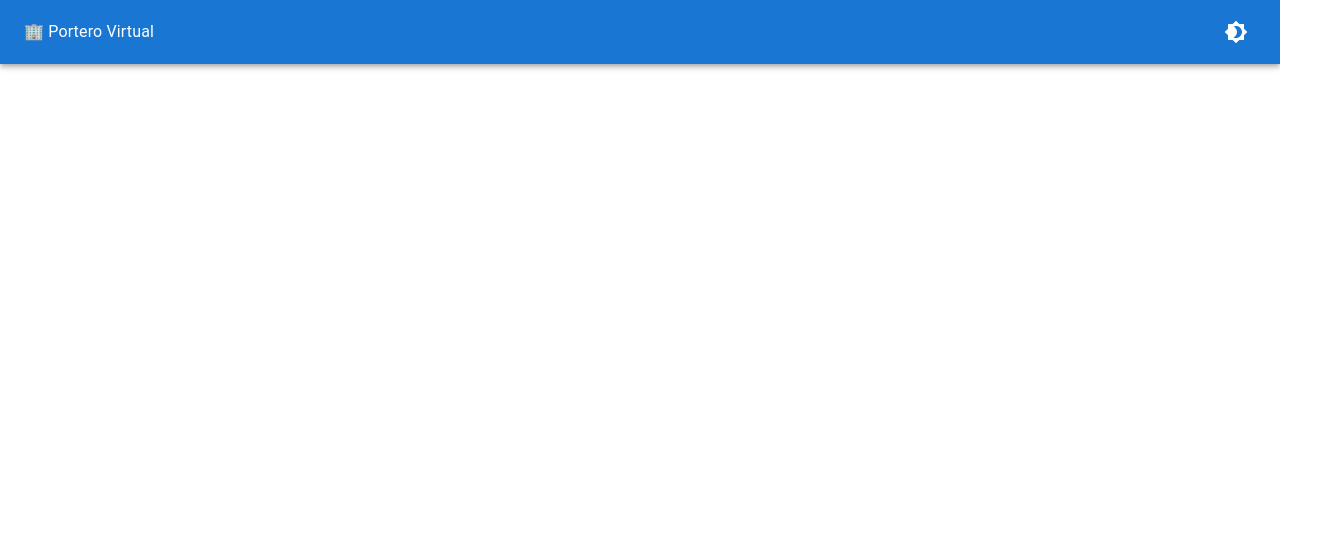
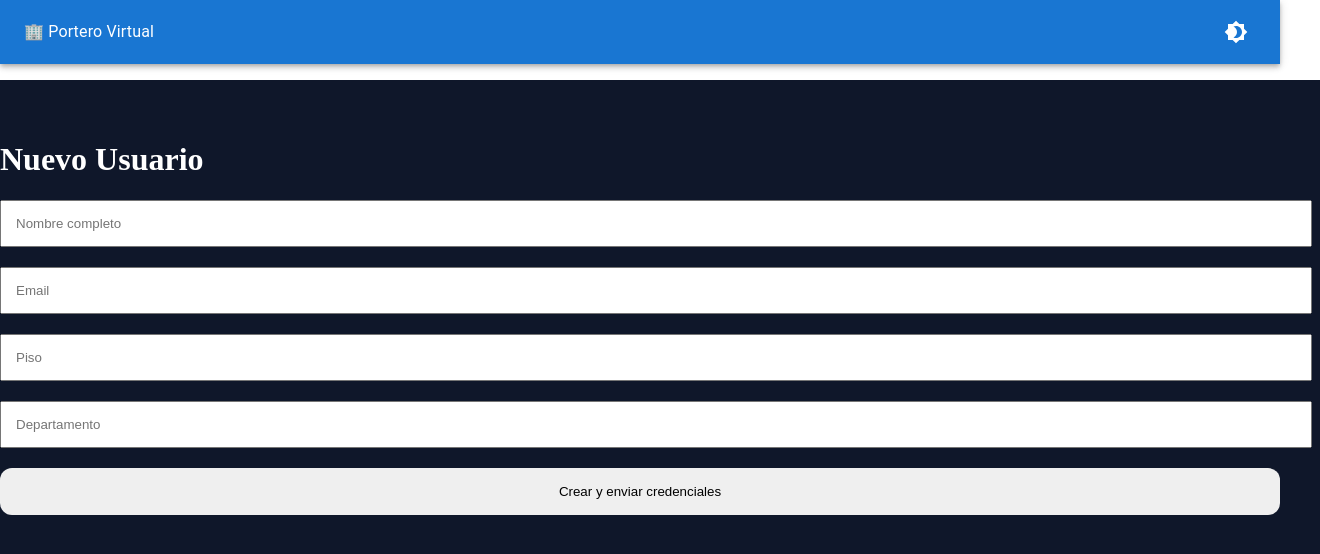
Before and after one commit to PP2-Los-Sin-Grupo/qr-timbre-app, a React (Vite) app in the folder apps/web/: page /crear-usuario in a window 1280 px wide. Before the commit this address had no page. Shown: the top 554 px of the page, 1320 px wide, since content can reach past the window. Built offline with nearby package versions, Linux system fonts and the light colour scheme.

Commit message:
terminado lo principal del panel-admin

```diff
--- a/apps/web/src/App.tsx
+++ b/apps/web/src/App.tsx
@@ -8,6 +8,10 @@ import { ThemeProvider } from "@mui/material/styles";
 import Brightness4Icon from "@mui/icons-material/Brightness4";
 import Brightness7Icon from "@mui/icons-material/Brightness7";
 import { createAppTheme } from './theme/appTheme';
+import DashboardPage from './panel_admin/dashboard/DashboardPage';
+import GestionUsuarioPage from './panel_admin/gestion_usuario/GestionUsuarioPage';
+import CrearUsuarioPage from './panel_admin/crear_usuario/CrearUsuarioPage';
+import { ProveedorUsuarios } from './panel_admin/contexto/UsuariosContexto';
 
 export const App = () => {
   const [darkMode, setDarkMode] = useState<boolean>(
@@ -48,15 +52,21 @@ export const App = () => {
           </Toolbar>
         </AppBar>
 
+
+
         <BrowserRouter>
+        <ProveedorUsuarios>
           <Routes>
+
             <Route path="/" element={<Inicio />} />
             <Route path="/Inicio" element={<Inicio />} />
-            <Route
-              path="/FormNotificacion"
-              element={<FormNotificacion />}
-            />
+            <Route path="/FormNotificacion" element={<FormNotificacion />} />
+
+            <Route path="/dashboard" element={<DashboardPage />} />
+            <Route path="/gestion-usuarios" element={<GestionUsuarioPage />} />
+            <Route path="/crear-usuario" element={<CrearUsuarioPage />} />
           </Routes>
+          </ProveedorUsuarios>
         </BrowserRouter>
       </Stack>
     </ThemeProvider>
--- /dev/null
+++ b/apps/web/src/panel_admin/contexto/UsuariosContexto.tsx
@@ -0,0 +1,51 @@
+import { createContext, useContext, useState } from "react";
+import type { ReactNode } from "react";
+
+
+export interface Usuario {
+  id: number;
+  nombreCompleto: string;
+  email: string;
+  piso: string;
+  departamento: string;
+}
+
+interface ContextoUsuariosType {
+  usuarios: Usuario[];
+  agregarUsuario: (usuario: Usuario) => void;
+}
+
+const ContextoUsuarios = createContext<ContextoUsuariosType | null>(null);
+
+export const ProveedorUsuarios = ({
+  children,
+}: {
+  children: ReactNode;
+}) => {
+  const [usuarios, setUsuarios] = useState<Usuario[]>([]);
+
+  const agregarUsuario = (usuario: Usuario) => {
+    setUsuarios((anterior) => [...anterior, usuario]);
+  };
+
+  return (
+    <ContextoUsuarios.Provider
+      value={{
+        usuarios,
+        agregarUsuario,
+      }}
+    >
+      {children}
+    </ContextoUsuarios.Provider>
+  );
+};
+
+export const useUsuarios = () => {
+  const contexto = useContext(ContextoUsuarios);
+
+  if (!contexto) {
+    throw new Error("useUsuarios debe estar dentro del proveedor");
+  }
+
+  return contexto;
+};
--- /dev/null
+++ b/apps/web/src/panel_admin/crear_usuario/CrearUsuarioPage.tsx
@@ -0,0 +1,89 @@
+import "./styles.css";
+
+import { useState } from "react";
+import { useNavigate } from "react-router-dom";
+
+import { useUsuarios } from "../contexto/UsuariosContexto";
+
+export default function CrearUsuarioPage() {
+  const navigate = useNavigate();
+
+  const { agregarUsuario } = useUsuarios();
+
+  const [nombreCompleto, setNombreCompleto] =
+    useState("");
+
+  const [email, setEmail] =
+    useState("");
+
+  const [piso, setPiso] =
+    useState("");
+
+  const [departamento, setDepartamento] =
+    useState("");
+
+  const crearUsuario = () => {
+    if (
+      !nombreCompleto ||
+      !email ||
+      !piso ||
+      !departamento
+    ) {
+      return;
+    }
+
+    agregarUsuario({
+      id: Date.now(),
+      nombreCompleto,
+      email,
+      piso,
+      departamento,
+    });
+
+    navigate("/gestion-usuarios");
+  };
+
+  return (
+    <div className="contenedor-crear">
+
+      <h1>Nuevo Usuario</h1>
+
+      <input
+        placeholder="Nombre completo"
+        value={nombreCompleto}
+        onChange={(e) =>
+          setNombreCompleto(e.target.value)
+        }
+      />
+
+      <input
+        placeholder="Email"
+        value={email}
+        onChange={(e) =>
+          setEmail(e.target.value)
+        }
+      />
+
+      <input
+        placeholder="Piso"
+        value={piso}
+        onChange={(e) =>
+          setPiso(e.target.value)
+        }
+      />
+
+      <input
+        placeholder="Departamento"
+        value={departamento}
+        onChange={(e) =>
+          setDepartamento(e.target.value)
+        }
+      />
+
+      <button onClick={crearUsuario}>
+        Crear y enviar credenciales
+      </button>
+
+    </div>
+  );
+}
--- /dev/null
+++ b/apps/web/src/panel_admin/crear_usuario/styles.css
@@ -0,0 +1,23 @@
+.contenedor-crear {
+    width: 100vw;
+    height:100vh;
+  background: #0f172a;
+  min-height: 100vh;
+  color: white;
+  padding: 40px;
+}
+
+.contenedor-crear input {
+  width: 100%;
+  display: block;
+  margin-bottom: 20px;
+  padding: 14px;
+}
+
+.contenedor-crear button {
+  width: 100%;
+  padding: 16px;
+  border: none;
+  border-radius: 12px;
+  cursor: pointer;
+}
--- /dev/null
+++ b/apps/web/src/panel_admin/dashboard/DashboardPage.tsx
@@ -0,0 +1,56 @@
+//import React from 'react';
+import './styles.css';
+import { useNavigate } from "react-router-dom";
+import { useUsuarios } from "../contexto/UsuariosContexto";
+
+export default function DashboardPage() {
+  const navigate = useNavigate();
+
+  const { usuarios } = useUsuarios();
+
+  return (
+    <div className="contenedor-dashboard">
+
+      <div className="cabecera">
+        <h1>ADMIN</h1>
+      </div>
+
+      <div className="estadisticas">
+
+        <div className="tarjeta-estadistica">
+          <h2>12</h2>
+          <span>Departamentos</span>
+        </div>
+
+        <div className="tarjeta-estadistica">
+          <h2>{usuarios.length}</h2>
+          <span>Usuarios</span>
+        </div>
+
+      </div>
+
+      <div className="menu">
+
+        <button className="tarjeta-menu">
+          Departamentos
+        </button>
+
+        <button
+          className="tarjeta-menu"
+          onClick={() => navigate("/gestion-usuarios")}
+        >
+          Usuarios
+        </button>
+
+        <button className="tarjeta-menu">
+          Asignaciones
+        </button>
+
+        <button className="tarjeta-menu">
+          Registros
+        </button>
+
+      </div>
+    </div>
+  );
+}
--- /dev/null
+++ b/apps/web/src/panel_admin/dashboard/styles.css
@@ -0,0 +1,40 @@
+.contenedor-dashboard {
+  width: 100%;
+  min-height: 100vh;
+  background: #0f172a;
+  padding: 40px;
+  color: white;
+}
+
+.cabecera {
+  margin-bottom: 30px;
+}
+
+.estadisticas {
+  display: flex;
+  gap: 20px;
+  margin-bottom: 30px;
+}
+
+.tarjeta-estadistica {
+  flex: 1;
+  background: #1e293b;
+  padding: 25px;
+  border-radius: 16px;
+}
+
+.menu {
+  display: grid;
+  grid-template-columns: repeat(2, 1fr);
+  gap: 20px;
+}
+
+.tarjeta-menu {
+  height: 180px;
+  border: none;
+  border-radius: 20px;
+  background: #1e293b;
+  color: white;
+  font-size: 20px;
+  cursor: pointer;
+}
--- /dev/null
+++ b/apps/web/src/panel_admin/gestion_usuario/GestionUsuarioPage.tsx
@@ -0,0 +1,70 @@
+import "./styles.css";
+
+import { useMemo, useState } from "react";
+import { useNavigate } from "react-router-dom";
+
+import { useUsuarios } from "../contexto/UsuariosContexto";
+
+export default function GestionUsuarioPage() {
+  const navigate = useNavigate();
+
+  const { usuarios } = useUsuarios();
+
+  const [textoBusqueda, setTextoBusqueda] = useState("");
+
+  const usuariosFiltrados = useMemo(() => {
+    return usuarios.filter((usuario) =>
+      usuario.nombreCompleto
+        .toLowerCase()
+        .includes(textoBusqueda.toLowerCase())
+    );
+  }, [textoBusqueda, usuarios]);
+
+  return (
+    <div className="contenedor-usuarios">
+
+      <div className="encabezado">
+
+        <h1>Usuarios</h1>
+
+        <button
+          className="boton-agregar"
+          onClick={() => navigate("/crear-usuario")}
+        >
+          +
+        </button>
+
+      </div>
+
+      <input
+        type="text"
+        placeholder="Buscar usuario..."
+        value={textoBusqueda}
+        onChange={(e) => setTextoBusqueda(e.target.value)}
+      />
+
+      <div className="lista-usuarios">
+
+        {usuariosFiltrados.length === 0 ? (
+          <p>No hay usuarios registrados</p>
+        ) : (
+          usuariosFiltrados.map((usuario) => (
+            <div
+              key={usuario.id}
+              className="usuario"
+            >
+              <div>
+                <h3>{usuario.nombreCompleto}</h3>
+
+                <span>
+                  Piso {usuario.piso} - {usuario.departamento}
+                </span>
+              </div>
+            </div>
+          ))
+        )}
+
+      </div>
+    </div>
+  );
+}
--- /dev/null
+++ b/apps/web/src/panel_admin/gestion_usuario/styles.css
@@ -0,0 +1,46 @@
+body{
+  margin:0;
+  padding:0;
+}
+
+.contenedor-usuarios {
+  width:100vw;
+  height:100vh;
+  background: #0f172a;
+  min-height: 100vh;
+  color: white;
+  padding: 40px;
+}
+
+.encabezado {
+  display: flex;
+  justify-content: space-between;
+  align-items: center;
+}
+
+.boton-agregar {
+  width: 50px;
+  height: 50px;
+  border-radius: 50%;
+  border: none;
+  cursor: pointer;
+  font-size: 25px;
+}
+
+input {
+  width: 100%;
+  margin-top: 20px;
+  padding: 14px;
+}
+
+
+.lista-usuarios {
+  margin-top: 30px;
+}
+
+.usuario {
+  background: #1e293b;
+  padding: 20px;
+  border-radius: 12px;
+  margin-bottom: 15px;
+}
```
Also changed, not shown: apps/web/src/main.tsx (line endings or trailing spaces).
